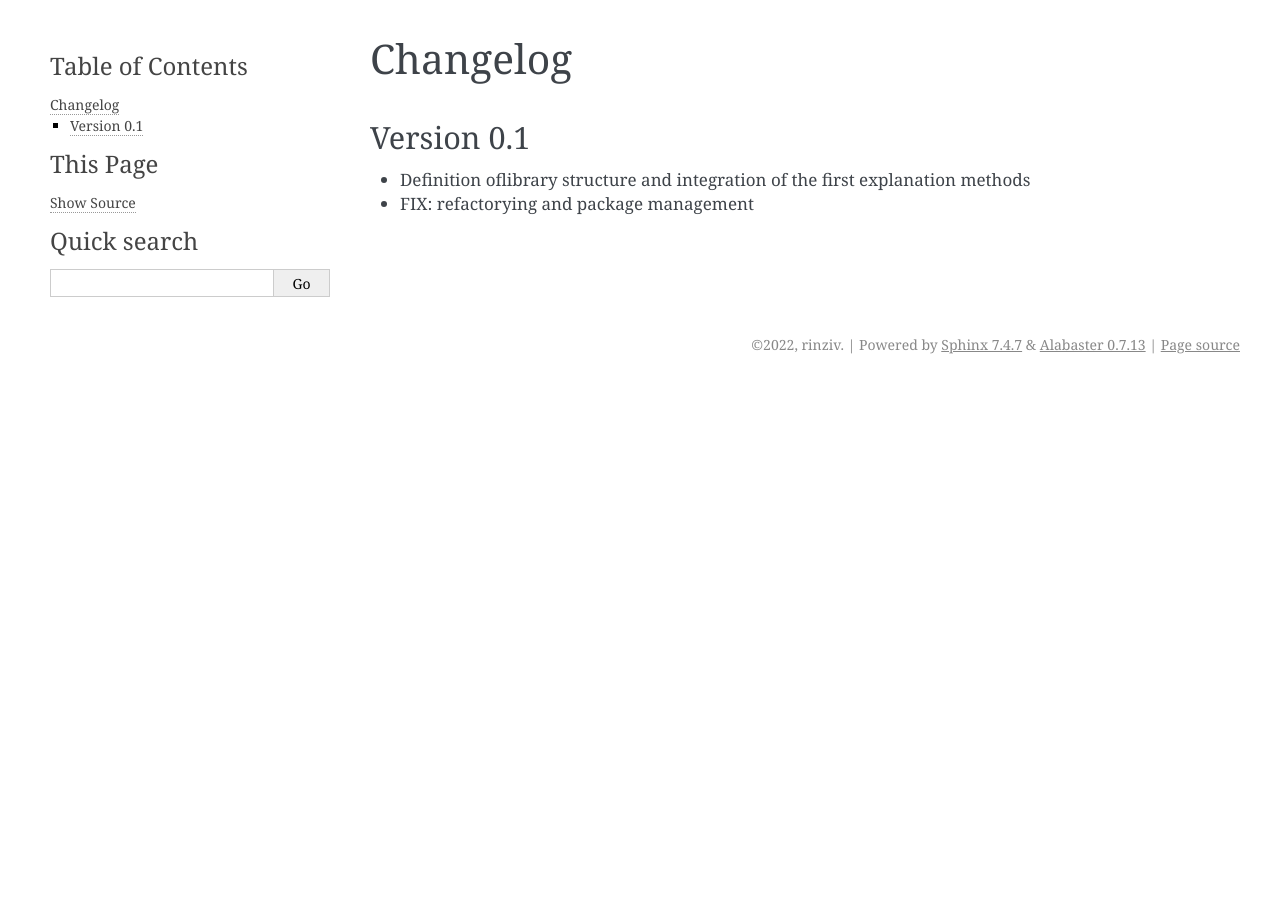
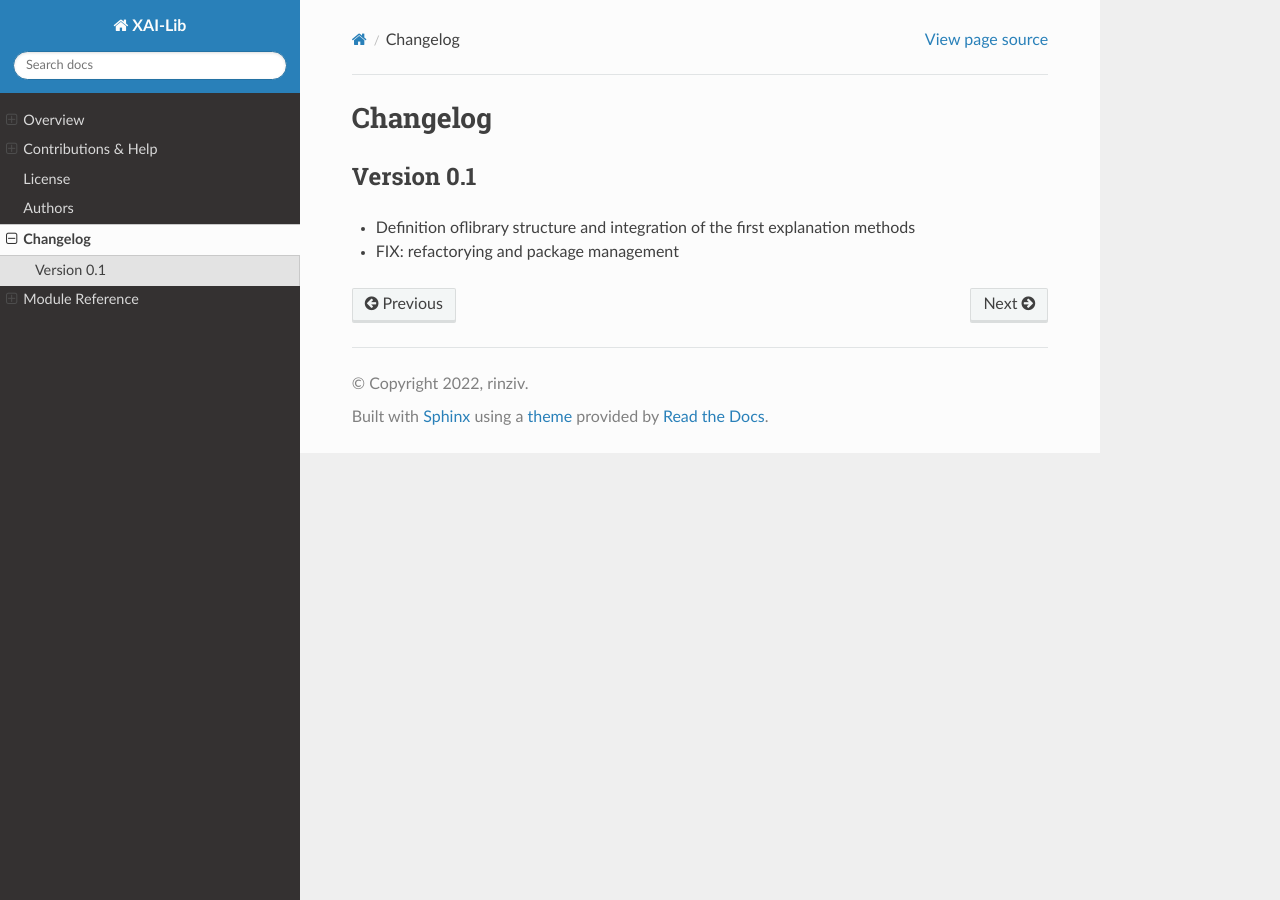
Before and after one commit to kdd-lab/XAI-Lib, a Sphinx documentation site: the page built from docs/changelog.rst, in a window 1280 px wide. Built offline with Sphinx 7.4.7 and the Read the Docs theme 3.1.0, drawn with Linux system fonts in a browser that asks for light colours.

Commit message:
Use ReadTheDocs theme for documentation and add RTD deployment instructions
Co-authored-by: rinziv <12544167+rinziv@users.noreply.github.com>

```diff
--- a/docs/conf.py
+++ b/docs/conf.py
@@ -153,14 +153,14 @@ todo_emit_warnings = False
 
 # The theme to use for HTML and HTML Help pages.  See the documentation for
 # a list of builtin themes.
-html_theme = "alabaster"
+html_theme = "sphinx_rtd_theme"
 
 # Theme options are theme-specific and customize the look and feel of a theme
 # further.  For a list of options available for each theme, see the
 # documentation.
 html_theme_options = {
-    "sidebar_width": "300px",
-    "page_width": "1200px"
+    "navigation_depth": 4,
+    "collapse_navigation": False,
 }
 
 # Add any paths that contain custom themes here, relative to this directory.
--- a/docs/requirements.txt
+++ b/docs/requirements.txt
@@ -3,4 +3,4 @@
 # under `install_requires` in `setup.cfg` is also listed here!
 sphinx>=3.2.1
 sphinx-autodoc-typehints>=1.12.0
-# sphinx_rtd_theme
+sphinx_rtd_theme
```
Also changed, not shown: CONTRIBUTING.rst (+50 -0 lines), .readthedocs.yml, 1 other file.
